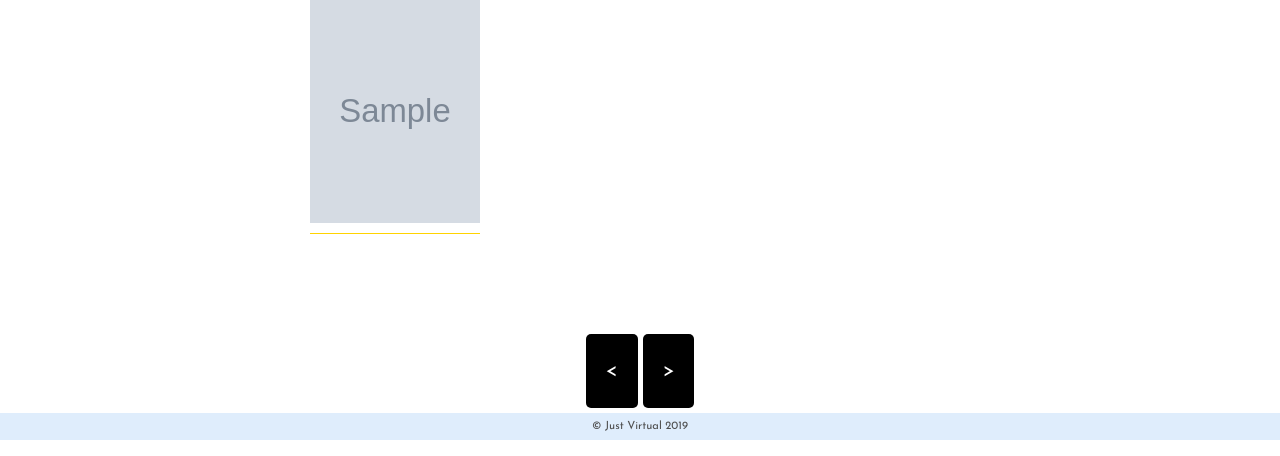
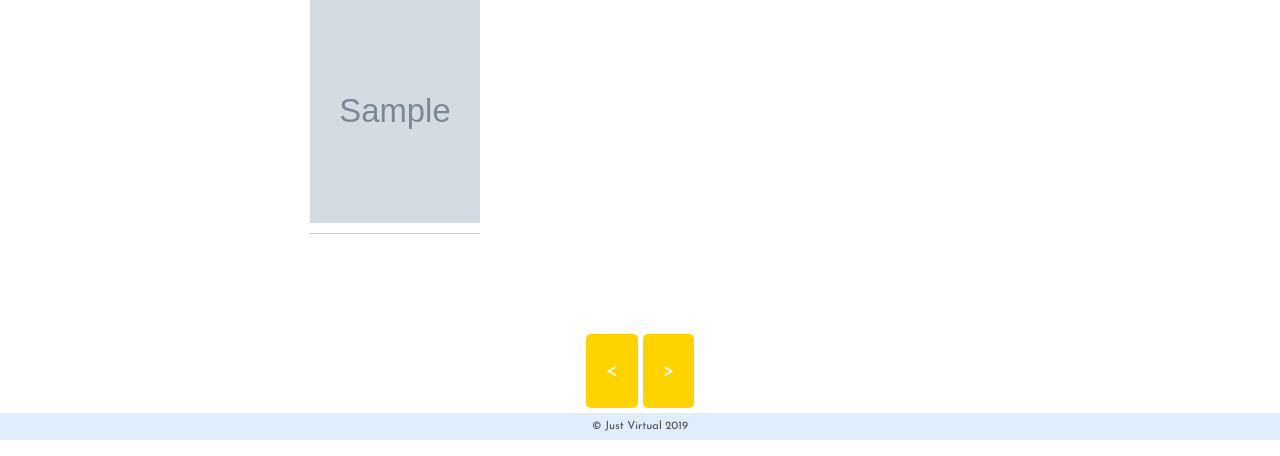
Before and after one commit to Nadia89M/photographer-portfolio, a Django app: page /tearsheets/ in a window 1280 px wide. Shown: the part 360-816 px from the top of the page. Run offline with Django 3.2, Linux system fonts and the light colour scheme; tables that the repository leaves empty hold one stand-in row (values such as "Sample post"); grey boxes marked "Sample" are stand-in pictures; some libraries are stand-ins or nearby versions; some web fonts are replaced.

Commit message:
Adjustments

```diff
--- a/IanPortfolio/static/css/style.css
+++ b/IanPortfolio/static/css/style.css
@@ -1712,6 +1712,14 @@ a:hover {
   color: #f3a9bb;
 }
 
+.bg-pink {
+  background: #f3a9bb;
+}
+
+.bg-yellow {
+  background: #ffd300;
+}
+
 @keyframes fadein {
   from {
     opacity: 0;
--- a/templates/exhibitions/index.html
+++ b/templates/exhibitions/index.html
@@ -30,8 +30,8 @@
 
     </div>
     <div class="text-center">
-      <button id="later">
-        <</button> <button id="vroeger">>
+      <button class="bg-pink" id="later">
+        <</button> <button class="bg-pink" id="vroeger">>
       </button>
     </div>
     {% else %}
--- a/templates/tearsheets/index.html
+++ b/templates/tearsheets/index.html
@@ -29,8 +29,8 @@
 
     </div>
     <div class="text-center">
-      <button id="later">
-        <</button> <button id="vroeger">>
+      <button class="bg-yellow" id="later">
+        <</button> <button class="bg-yellow" id="vroeger">>
       </button>
     </div>
     {% else %}
```
